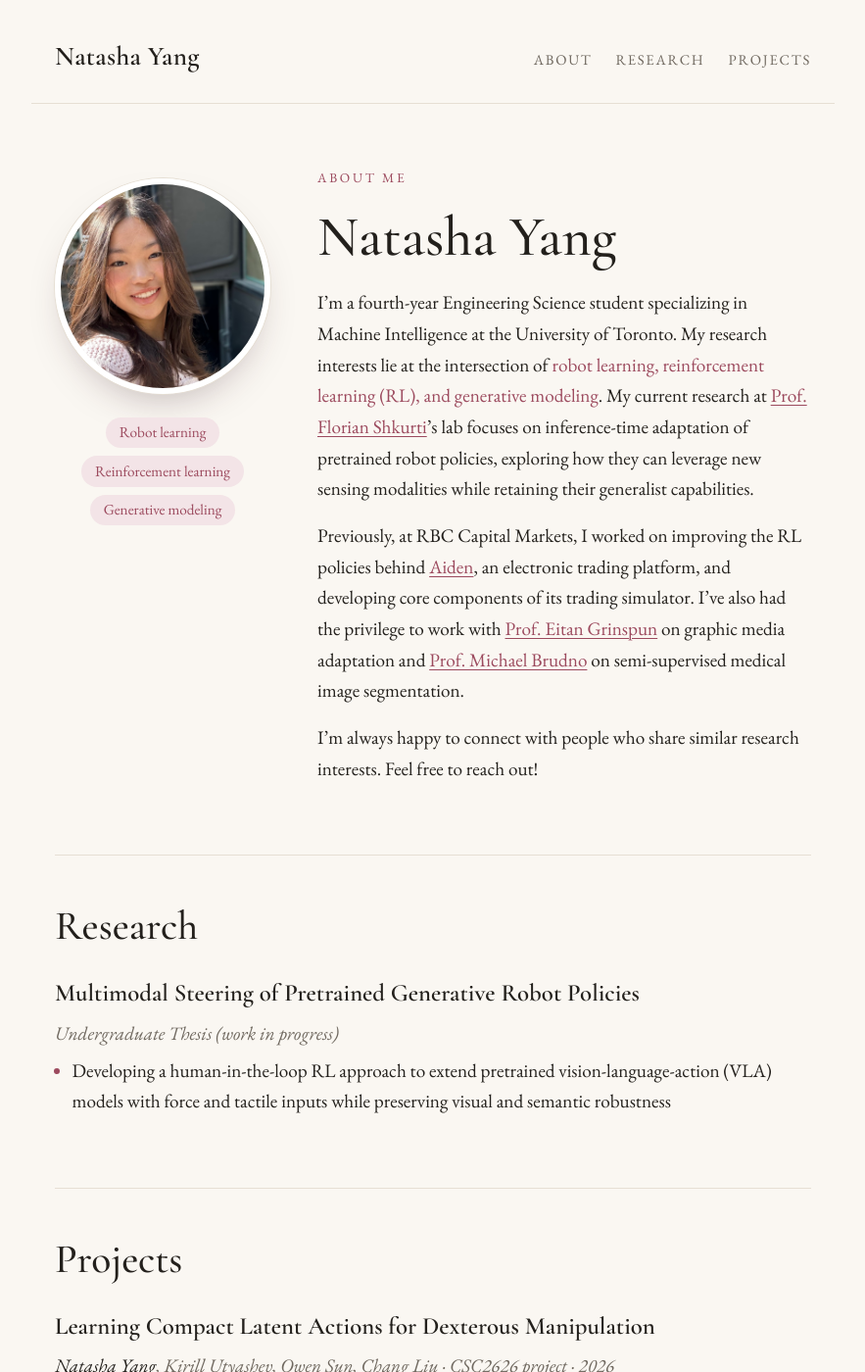
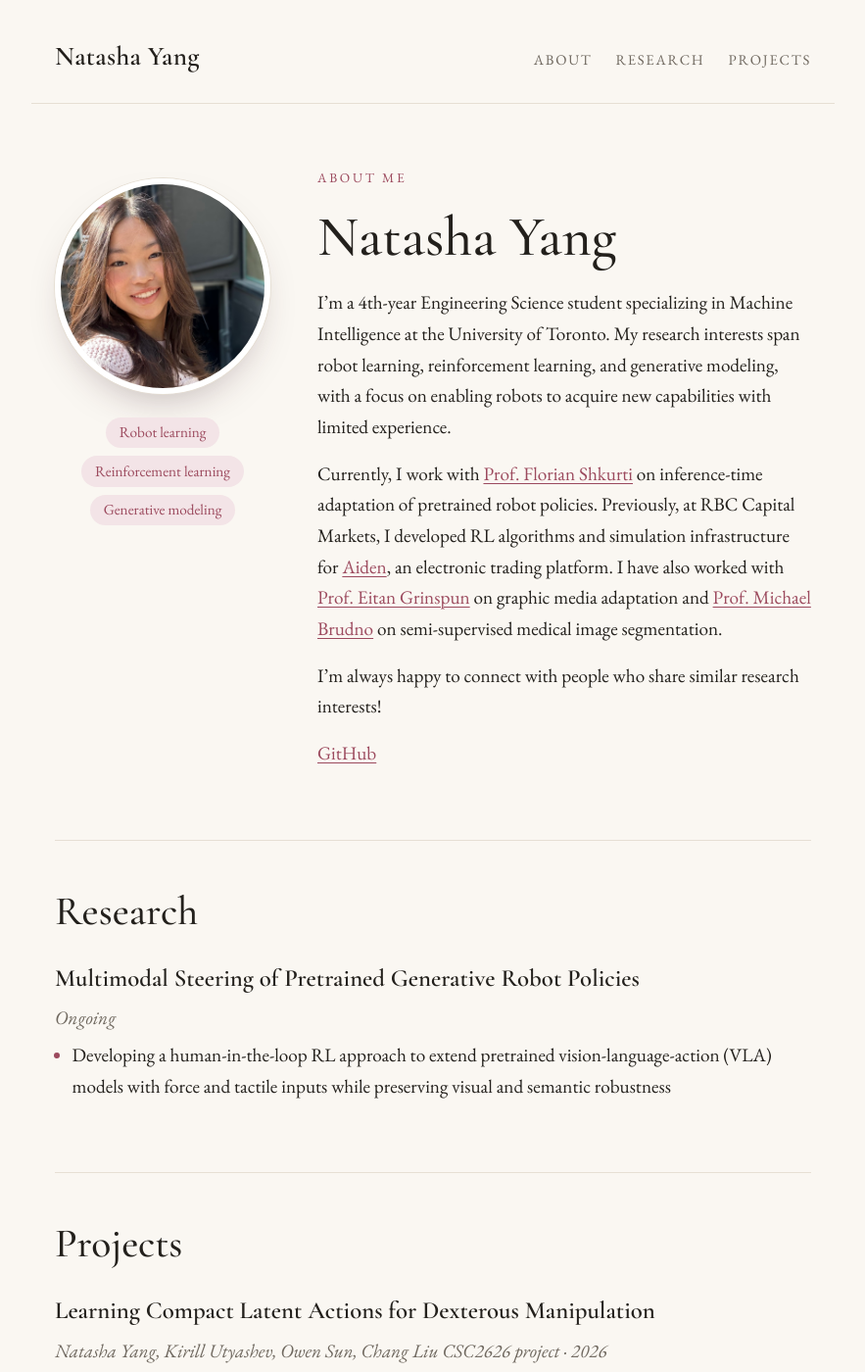
Before and after one commit to Natasha-Yang/Natasha-Yang.github.io, a Jekyll site: the page built from index.md, in a window 1280 px wide and 1400 px high. Shown: the whole window at 98% size, without its empty margins (198-1081 px from the left). Built offline with Jekyll 4.4.1, drawn with Linux system fonts in a browser that asks for light colours; some of the changed text lies outside the part shown.

Commit message:
fix more stuff

```diff
--- a/_includes/projects.md
+++ b/_includes/projects.md
@@ -1,12 +1,15 @@
 ### Learning Compact Latent Actions for Dexterous Manipulation
-_**Natasha Yang**, Kirill Utyashev, Owen Sun, Chang Liu · CSC2626 project · 2026_
+*Natasha Yang, Kirill Utyashev, Owen Sun, Chang Liu*
+*CSC2626 project · 2026*
 - Learning low-dimensional **latent action spaces** from demonstrations using **autoencoders** to improve the sample efficiency of online **reinforcement learning** for dexterous hand manipulation.
 
 <div class="project" markdown="1">
 <div class="thumb"><img src="{{ '/assets/images/difflm.png' | relative_url }}" alt="Diffusion language model for guided molecular generation"></div>
 <div markdown="1">
 ### Diffusion Language Models for Guided Molecular Generation
-_**Natasha Yang**, Sarvnaz Ale Mohammad, Harish Shankar, Diba Alam · Capstone project · 2026_
+
+*Natasha Yang, Sarvnaz Ale Mohammad, Harish Shankar, Diba Alam*
+*Capstone project · 2026*
 - Using **inpainting** techniques with a **diffusion language model (DiffLM)** to generate chemically valid, drug-like molecules while preserving reactive groups.
 </div>
 </div>
@@ -15,7 +18,9 @@ _**Natasha Yang**, Sarvnaz Ale Mohammad, Harish Shankar, Diba Alam · Capstone p
 <div class="thumb"><img src="{{ '/assets/images/firenet.png' | relative_url }}" alt="FireNet architecture: Prithvi pre-training and fine-tuning pipeline"></div>
 <div markdown="1">
 ### [Spatio-temporal Multimodal Wildfire Spread Prediction: Exploring Vision Transformers and Lightweight Models](https://drive.google.com/file/d/1FaJLyU_S9xXO35y64ICSxb-d2pCG9n_2/view)
-_**Natasha Yang**, Jessica Tang, Hibah Hussein · ECE324 project · 2025_
+
+*Natasha Yang, Jessica Tang, Hibah Hussein*
+*ECE324 project · 2025*
 - Adapted a **Temporal Vision Transformer** (Prithvi-100M) to predict wildfire spread using multi-spectral time-series data (see the [code](https://github.com/Natasha-Yang/FireNet)).
 </div>
 </div>
--- a/_includes/research.md
+++ b/_includes/research.md
@@ -1,3 +1,3 @@
 ### Multimodal Steering of Pretrained Generative Robot Policies
-*Undergraduate Thesis (work in progress)*
+*Ongoing*
 - Developing a human-in-the-loop RL approach to extend pretrained vision-language-action (VLA) models with force and tactile inputs while preserving visual and semantic robustness
--- a/_layouts/default.html
+++ b/_layouts/default.html
@@ -15,7 +15,7 @@
     <a class="site-name" href="{{ '/' | relative_url }}">{{ site.title }}</a>
     <nav class="site-nav">
       {% for item in site.nav %}
-        <a href="{{ item.url | relative_url }}">{{ item.title }}</a>
+        <a href="{{ item.url | relative_url }}"{% if item.url contains "://" %} target="_blank" rel="noopener"{% endif %}>{{ item.title }}</a>
       {% endfor %}
     </nav>
   </header>
--- a/index.md
+++ b/index.md
@@ -14,8 +14,10 @@ sections:
     title: Projects
     file: projects.md
 ---
-I’m a fourth-year Engineering Science student specializing in Machine Intelligence at the University of Toronto. My research interests lie at the intersection of <span class="highlight">robot learning, reinforcement learning (RL), and generative modeling</span>. My current research at [Prof. Florian Shkurti](https://www.cs.toronto.edu/~florian/)'s lab focuses on inference-time adaptation of pretrained robot policies, exploring how they can leverage new sensing modalities while retaining their generalist capabilities.
+I’m a 4th-year Engineering Science student specializing in Machine Intelligence at the University of Toronto. My research interests span robot learning, reinforcement learning, and generative modeling, with a focus on enabling robots to acquire new capabilities with limited experience.
 
-Previously, at RBC Capital Markets, I worked on improving the RL policies behind [Aiden](https://rbcborealis.com/research-blogs/aiden-reinforcement-learning-for-order-execution/), an electronic trading platform, and developing core components of its trading simulator. I've also had the privilege to work with [Prof. Eitan Grinspun](https://www.dgp.toronto.edu/~eitan/) on graphic media adaptation and [Prof. Michael Brudno](https://brudno.uhndata.io/) on semi-supervised medical image segmentation.
+Currently, I work with [Prof. Florian Shkurti](https://www.cs.toronto.edu/~florian/) on inference-time adaptation of pretrained robot policies. Previously, at RBC Capital Markets, I developed RL algorithms and simulation infrastructure for [Aiden](https://rbcborealis.com/research-blogs/aiden-reinforcement-learning-for-order-execution/), an electronic trading platform. I have also worked with [Prof. Eitan Grinspun](https://www.dgp.toronto.edu/~eitan/) on graphic media adaptation and [Prof. Michael Brudno](https://brudno.uhndata.io/) on semi-supervised medical image segmentation.
 
-I’m always happy to connect with people who share similar research interests. Feel free to reach out!
+I’m always happy to connect with people who share similar research interests!
+
+[GitHub](https://github.com/Natasha-Yang)
```
